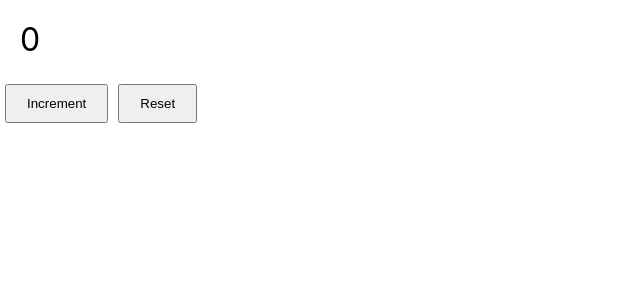
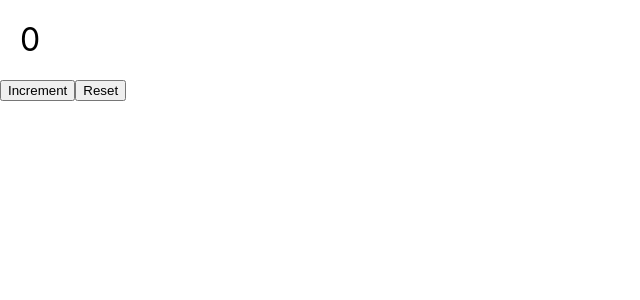
Before and after one commit to ishu9bansal/react-counter, a React (Create React App) app: page / in a window 1280 px wide. Shown: the top 300 px of the page, without its empty margins (0-640 px from the left). Built offline with nearby package versions, Linux system fonts and the light colour scheme.

Commit message:
Match to the simulation

```diff
--- a/src/App.css
+++ b/src/App.css
@@ -36,3 +36,13 @@
     transform: rotate(360deg);
   }
 }
+
+#counter {
+  font-size: 2em;
+  margin: 20px;
+}
+
+.button {
+  padding: 10px 20px;
+  margin: 5px;
+}
--- a/src/App.js
+++ b/src/App.js
@@ -1,8 +1,20 @@
+import React, { useState } from 'react';
 import './App.css';
-import Counter from './components/Counter';
 
 function App() {
-  return <Counter />;
+  const [count, setCount] = useState(0);
+
+  const increment = () => setCount(count + 1);
+  const reset = () => setCount(0);
+
+  return (
+    <div>
+        <div id="counter">{count}</div>
+        <button onClick={increment}>Increment</button>
+        <button onClick={reset}>Reset</button>
+        <div id="message">{count > 10 ? "Threshold crossed!" : ""}</div>
+    </div>
+  );
 }
 
 export default App;
--- a/src/components/Counter.jsx
+++ /dev/null
@@ -1,19 +0,0 @@
-import React, { useState } from 'react';
-
-function Counter() {
-    const [count, setCount] = useState(0);
-
-    const increment = () => setCount(count + 1);
-    const reset = () => setCount(0);
-
-    return (
-        <div>
-            <div id="counter" style={{ fontSize: '2em', margin: '20px' }}>{count}</div>
-            <button onClick={increment} style={{ padding: '10px 20px', margin: '5px' }}>Increment</button>
-            <button onClick={reset} style={{ padding: '10px 20px', margin: '5px' }}>Reset</button>
-            <div id="message">{count > 10 ? "Threshold crossed!" : ""}</div>
-        </div>
-    );
-}
-
-export default Counter;
```
